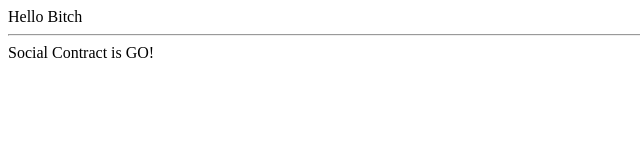
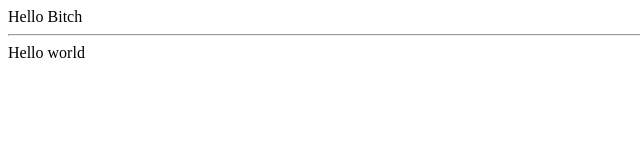
Before and after one commit to harshadikshit/corporate-web-app, a plain HTML site: page index.html in a window 1280 px wide. Shown: the full height of the page, 0-640 px from the left. Drawn offline with Linux system fonts and the light colour scheme.

```diff
--- a/index.html
+++ b/index.html
@@ -11,6 +11,6 @@
 </head>
 <body>
 Hello Bitch<hr/>
-Social Contract is GO!
+Hello world
 </body>
 </html>
```
